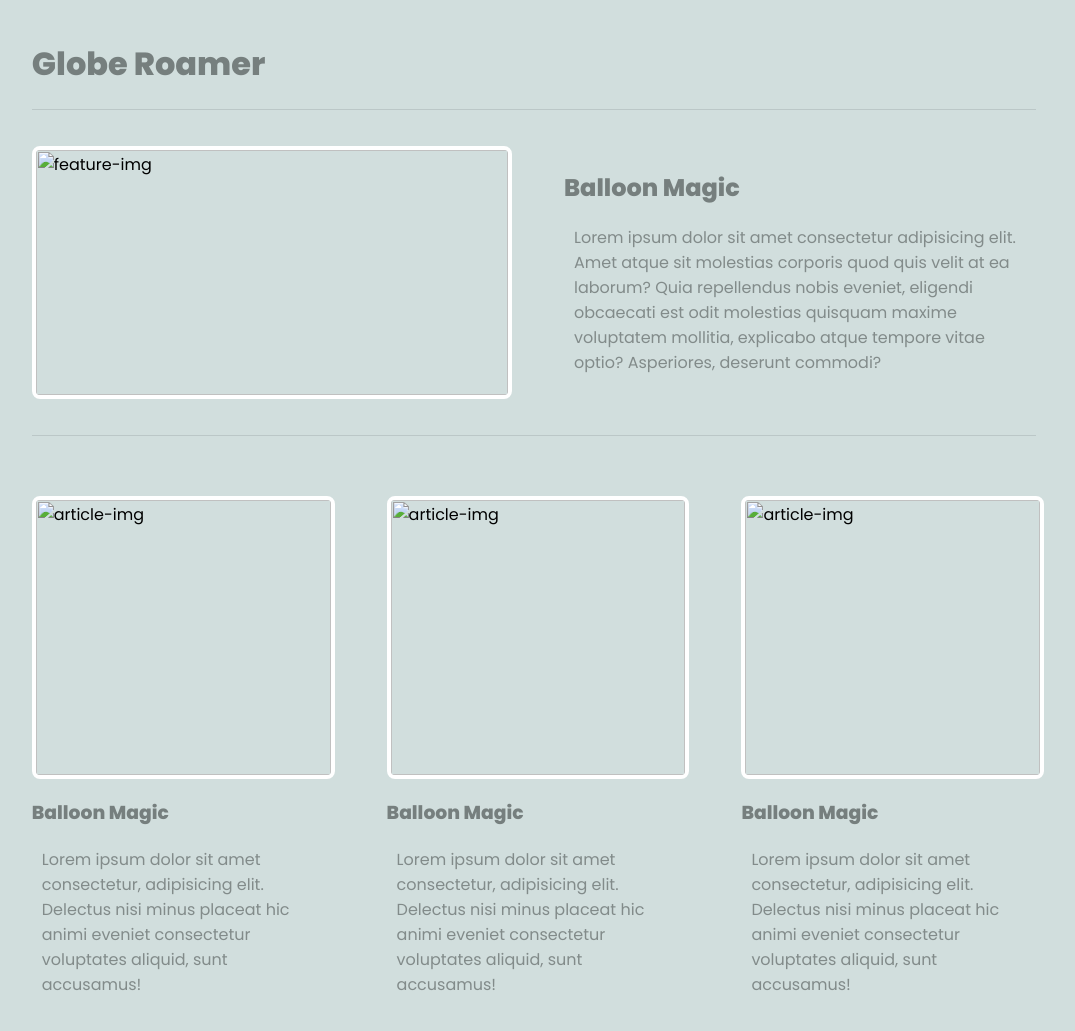
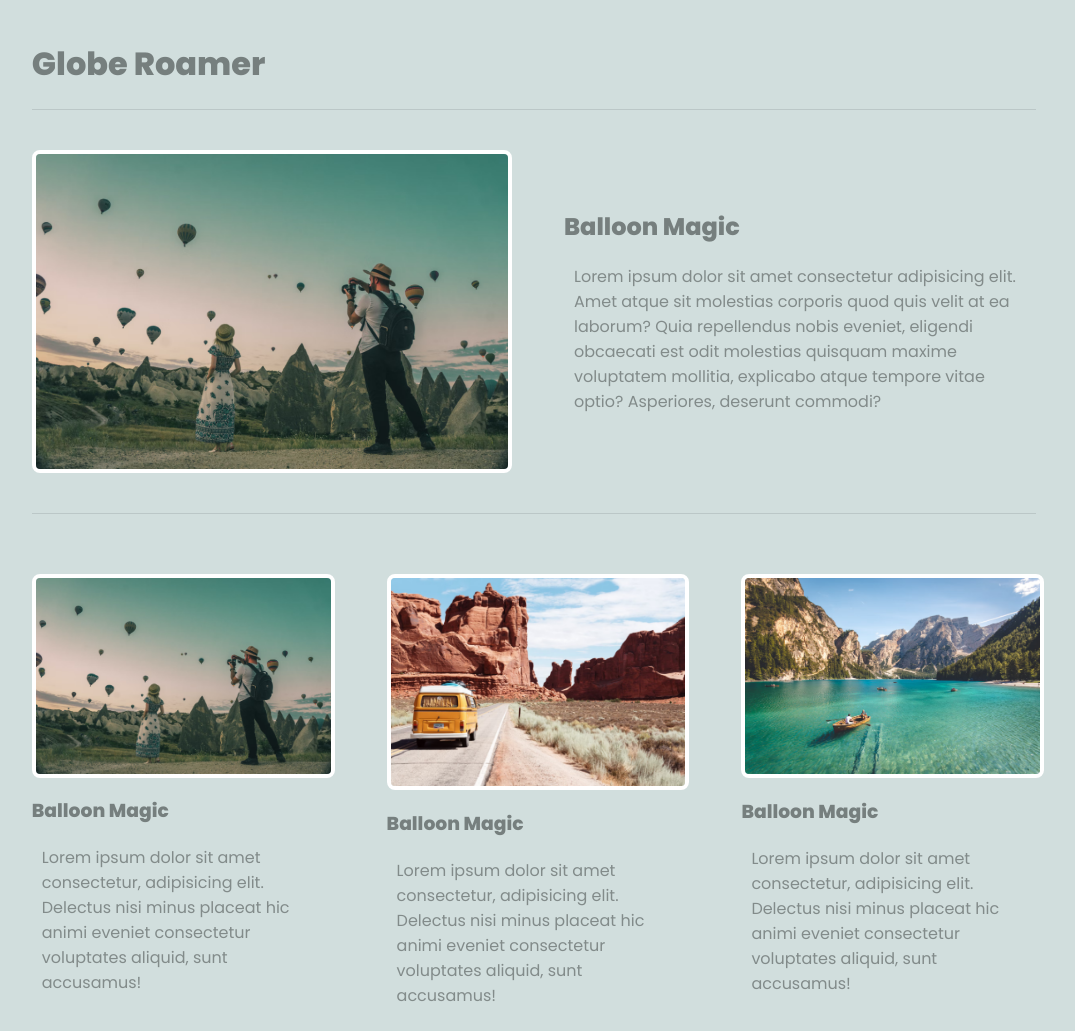
Before and after one commit to starmahmoodi/simple-blog-with-css-grid, a plain HTML site: page index.html in a window 1280 px wide. Shown: the whole page, without its empty margins (106-1181 px from the left). Before the commit the page ends 997 px from the top, so only its background shows below. Drawn offline with Linux system fonts and the light colour scheme.

Commit message:
update 4 src

```diff
--- a/index.html
+++ b/index.html
@@ -12,28 +12,28 @@
     </header>
     <main class="grid-container">
         <article class="featured">
-            <img src="starmahmoodi.github.io/simple-blog-with-css-grid/main/img/1.png" alt="feature-img">
+            <img src="https://github.com/starmahmoodi/simple-blog-with-css-grid/blob/main/img/1.png" alt="feature-img">
             <div>
                 <h2>Balloon Magic</h2>
                 <p>Lorem ipsum dolor sit amet consectetur adipisicing elit. Amet atque sit molestias corporis quod quis velit at ea laborum? Quia repellendus nobis eveniet, eligendi obcaecati est odit molestias quisquam maxime voluptatem mollitia, explicabo atque tempore vitae optio? Asperiores, deserunt commodi?</p>
             </div>
         </article>
         <article>
-            <img src="starmahmoodi.github.io/simple-blog-with-css-grid/main/img/1.png" alt="article-img">
+            <img src="https://github.com/starmahmoodi/simple-blog-with-css-grid/blob/main/img/1.png" alt="article-img">
             <div>
                 <h3>Balloon Magic</h3>
                 <p>Lorem ipsum dolor sit amet consectetur, adipisicing elit. Delectus nisi minus placeat hic animi eveniet consectetur voluptates aliquid, sunt accusamus!</p>
             </div>
         </article>
         <article>
-            <img src="starmahmoodi.github.io/simple-blog-with-css-grid/main/img/2.png" alt="article-img">
+            <img src="https://github.com/starmahmoodi/simple-blog-with-css-grid/blob/main/img/2.png" alt="article-img">
             <div>
                 <h3>Balloon Magic</h3>
                 <p>Lorem ipsum dolor sit amet consectetur, adipisicing elit. Delectus nisi minus placeat hic animi eveniet consectetur voluptates aliquid, sunt accusamus!</p>
             </div>
         </article>
         <article>
-            <img src="starmahmoodi.github.io/simple-blog-with-css-grid/main/img/3.png" alt="article-img">
+            <img src="https://github.com/starmahmoodi/simple-blog-with-css-grid/blob/main/img/3.png" alt="article-img">
             <div>
                 <h3>Balloon Magic</h3>
                 <p>Lorem ipsum dolor sit amet consectetur, adipisicing elit. Delectus nisi minus placeat hic animi eveniet consectetur voluptates aliquid, sunt accusamus!</p>
```
